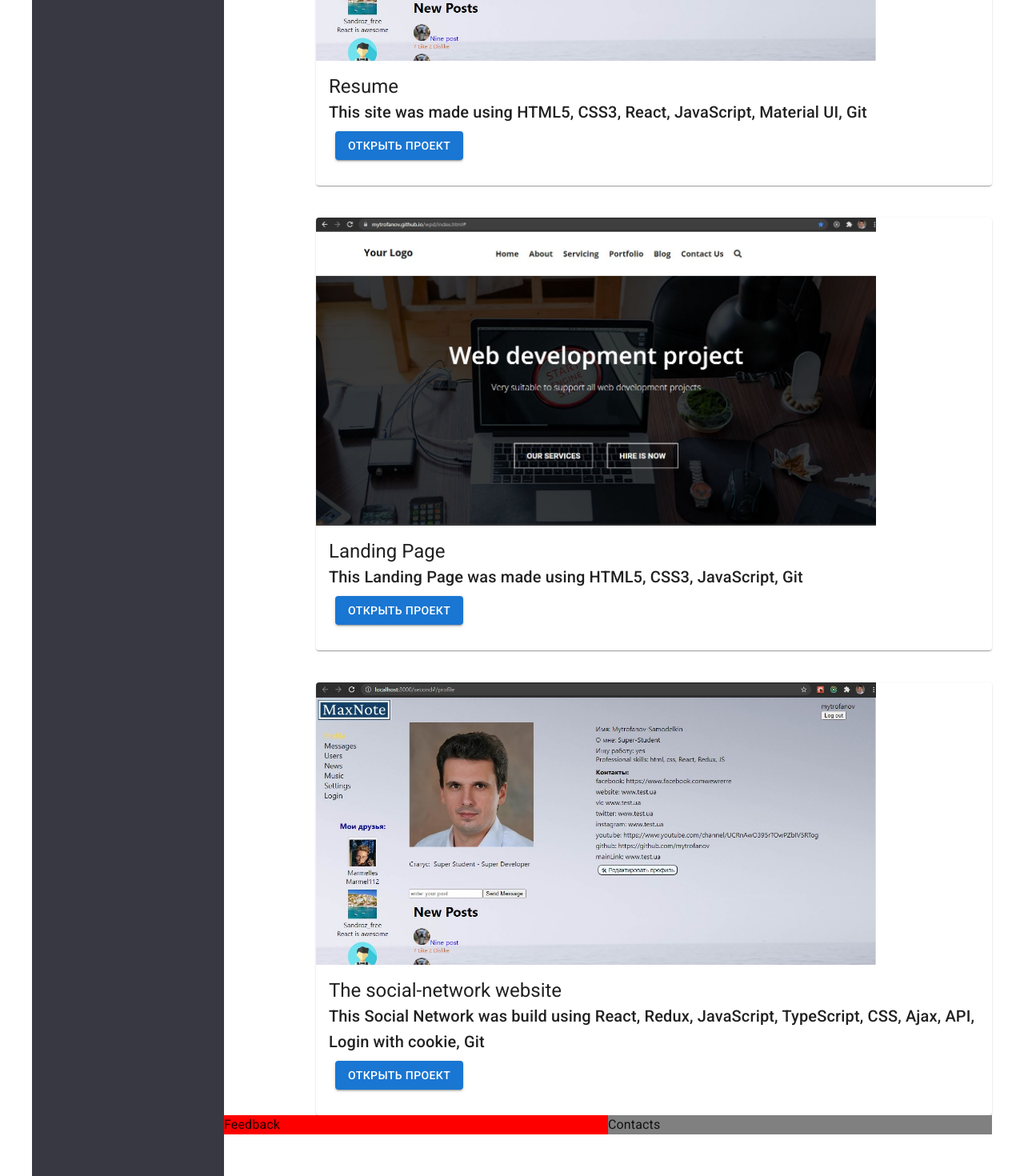
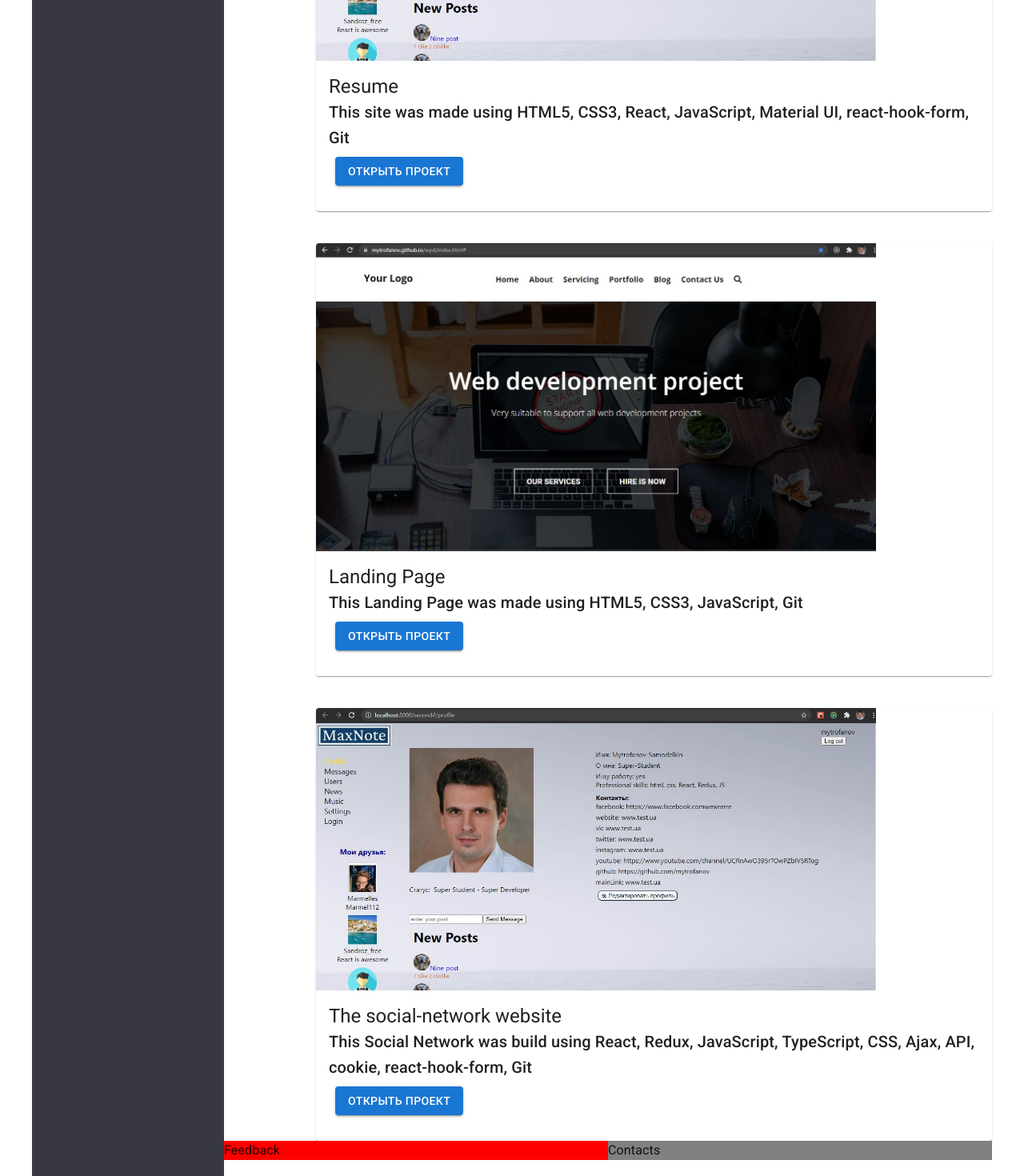
Before and after one commit to mytrofanov/resume6, a React (Create React App) app: page / in a window 1280 px wide. Shown: the part 880-2350 px from the top of the page at 80% size. Built offline with nearby package versions, Linux system fonts and the light colour scheme.

Commit message:
Изменил описание проектов

```diff
--- a/src/components/portfolio/data.js
+++ b/src/components/portfolio/data.js
@@ -7,7 +7,7 @@ export const MyWorks = [{
     id: 'Resume',
     image: samurai,
     name: 'Resume',
-    description: 'This site was made using HTML5, CSS3, React, JavaScript, Material UI, Git',
+    description: 'This site was made using HTML5, CSS3, React, JavaScript, Material UI, react-hook-form, Git',
     reference: 'https://mytrofanov.github.io/second/#/profile'
 }, {
     id: 'Landing Page',
@@ -19,7 +19,8 @@ export const MyWorks = [{
     id: 'Social Network',
     image: samurai,
     name: 'The social-network website',
-    description: 'This Social Network was build using React, Redux, JavaScript, TypeScript, CSS, Ajax, API, Login with cookie, Git',
+    description: 'This Social Network was build using React, Redux, JavaScript, TypeScript, CSS, Ajax, API, ' +
+        'cookie, react-hook-form, Git',
     reference: 'https://mytrofanov.github.io/second/#/profile'
 }
 ]
```
